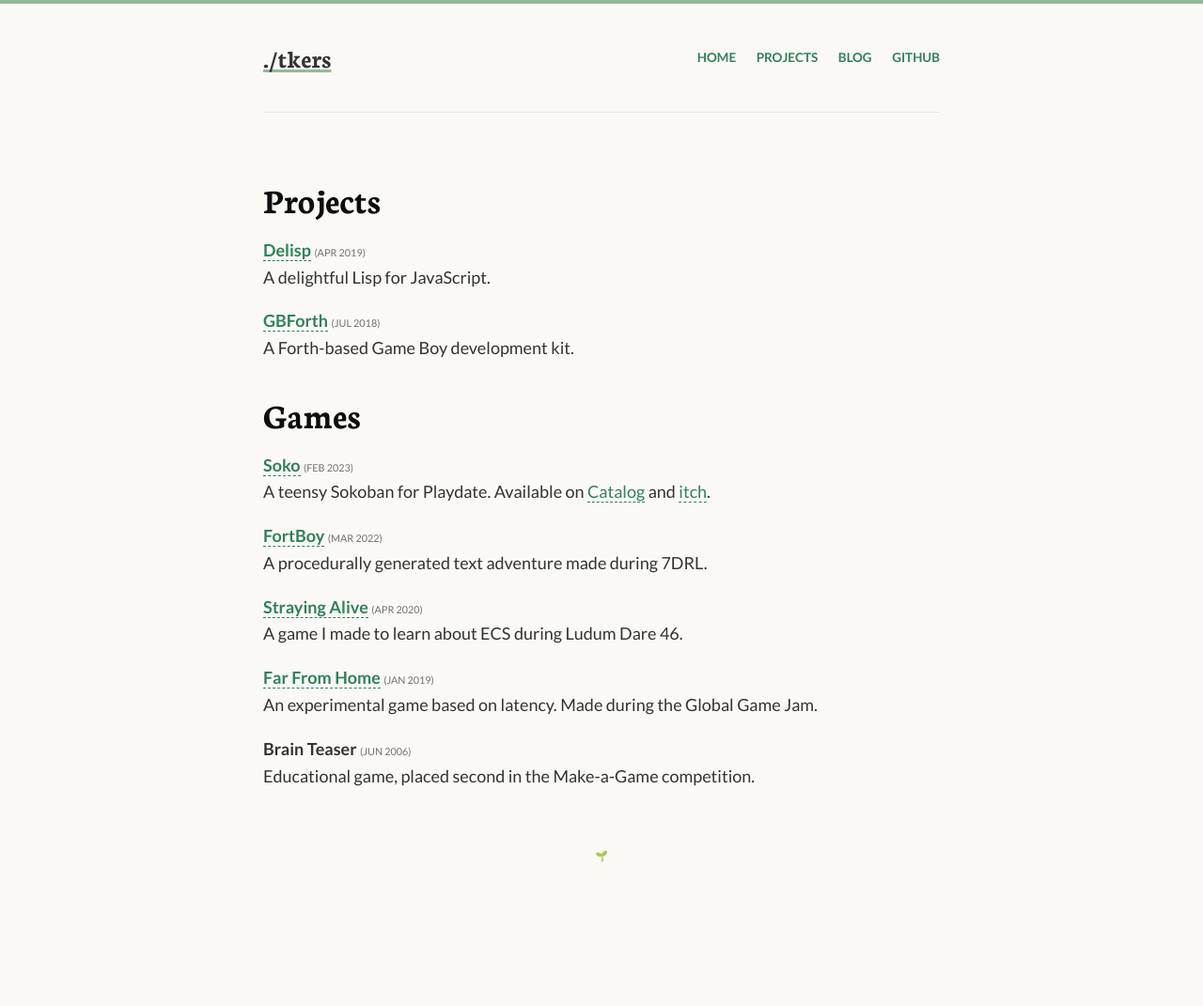
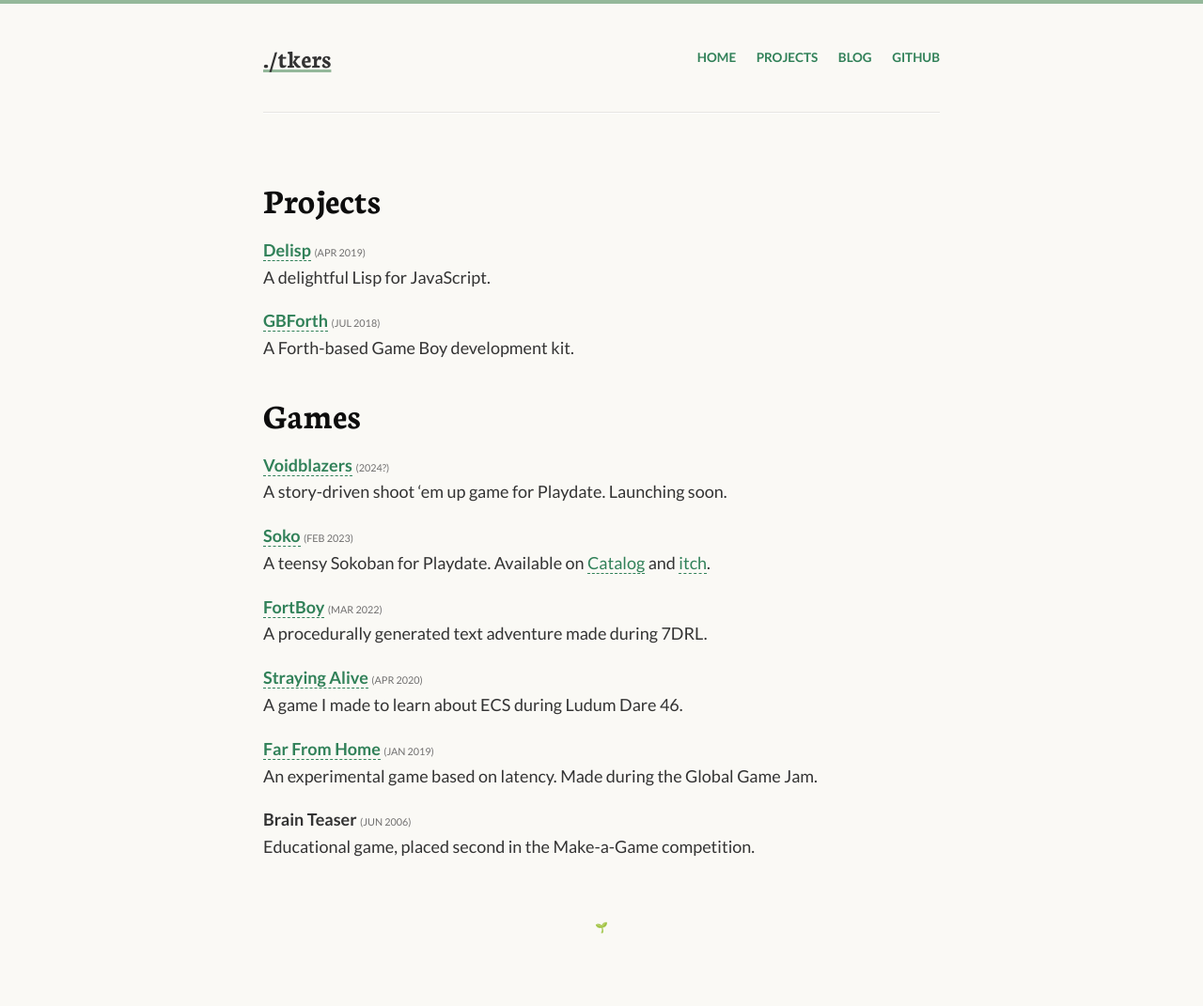
Before and after one commit to tkers/tkers.github.io, a Jekyll site: the page built from projects.md, in a window 1280 px wide. Shown: the whole page at 94% size. Built offline with Jekyll 4.4.1, drawn with Linux system fonts in a browser that asks for light colours; our own code applies the rules of GitHub Pages for plain Markdown files; before the commit the page ends 995 px from its top, so only the background shows below that.

Commit message:
Add Voidblazers to projects

```diff
--- a/projects.md
+++ b/projects.md
@@ -11,6 +11,9 @@ A delightful Lisp for JavaScript.
 A Forth-based Game Boy development kit.
 
 # Games
+
+**[Voidblazers](https://tkers.itch.io/voidblazers)** <small>(2024?)</small>\
+A story-driven shoot 'em up game for Playdate. Launching soon.
 
 **[Soko](https://play.date/games/soko)** <small>(Feb 2023)</small>\
 A teensy Sokoban for Playdate. Available on [Catalog](https://play.date/games/soko) and [itch](https://tkers.itch.io/soko).
```
